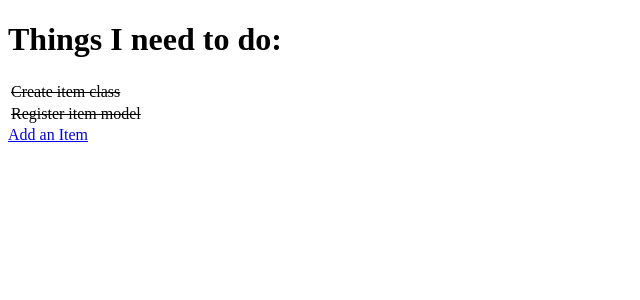
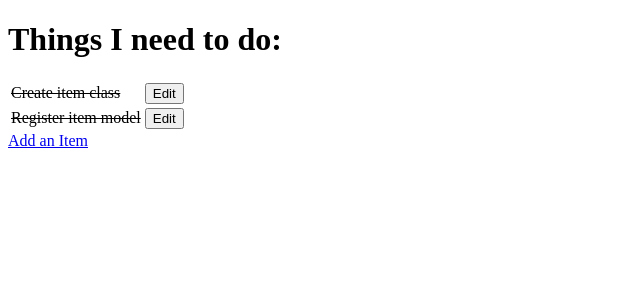
Before and after one commit to MattDunks94/ci-fsf-hello-django, a Django app: page / in a window 1280 px wide. Shown: the top 300 px of the page, without its empty margins (0-640 px from the left). Run offline with Django 3.2, Linux system fonts and the light colour scheme; data comes from the database, SQL or seed files in the repository; parts of the project's set-up code (start-up, migrations or seed data) failed here and were passed over.

Commit message:
added new td, contains anchor, button with link to our /edit path url and collects item id.

```diff
--- a/todo/templates/todo/todo_list.html
+++ b/todo/templates/todo/todo_list.html
@@ -19,6 +19,12 @@
             {% else %}
             <td>{{ item.name }}</td>
             {% endif %}
+            <td>
+                <!-- item.id collects the url button id, Django automated id -->
+                <a href="/edit/{{ item.id }}">
+                    <button>Edit</button>
+                </a>
+            </td>
         </tr>
         <!-- If there is no data, items in todo list , display message -->
         {% empty %}
```
